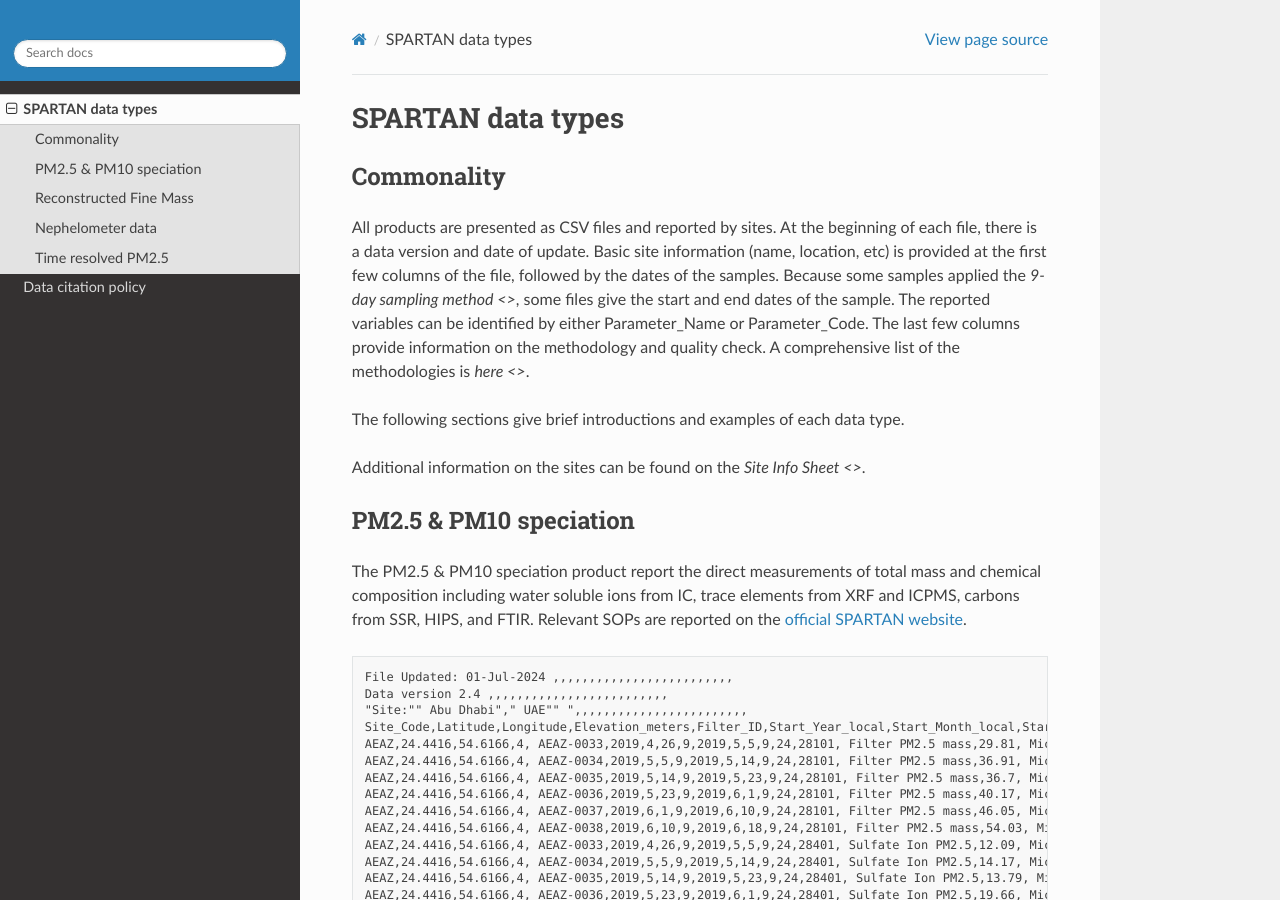
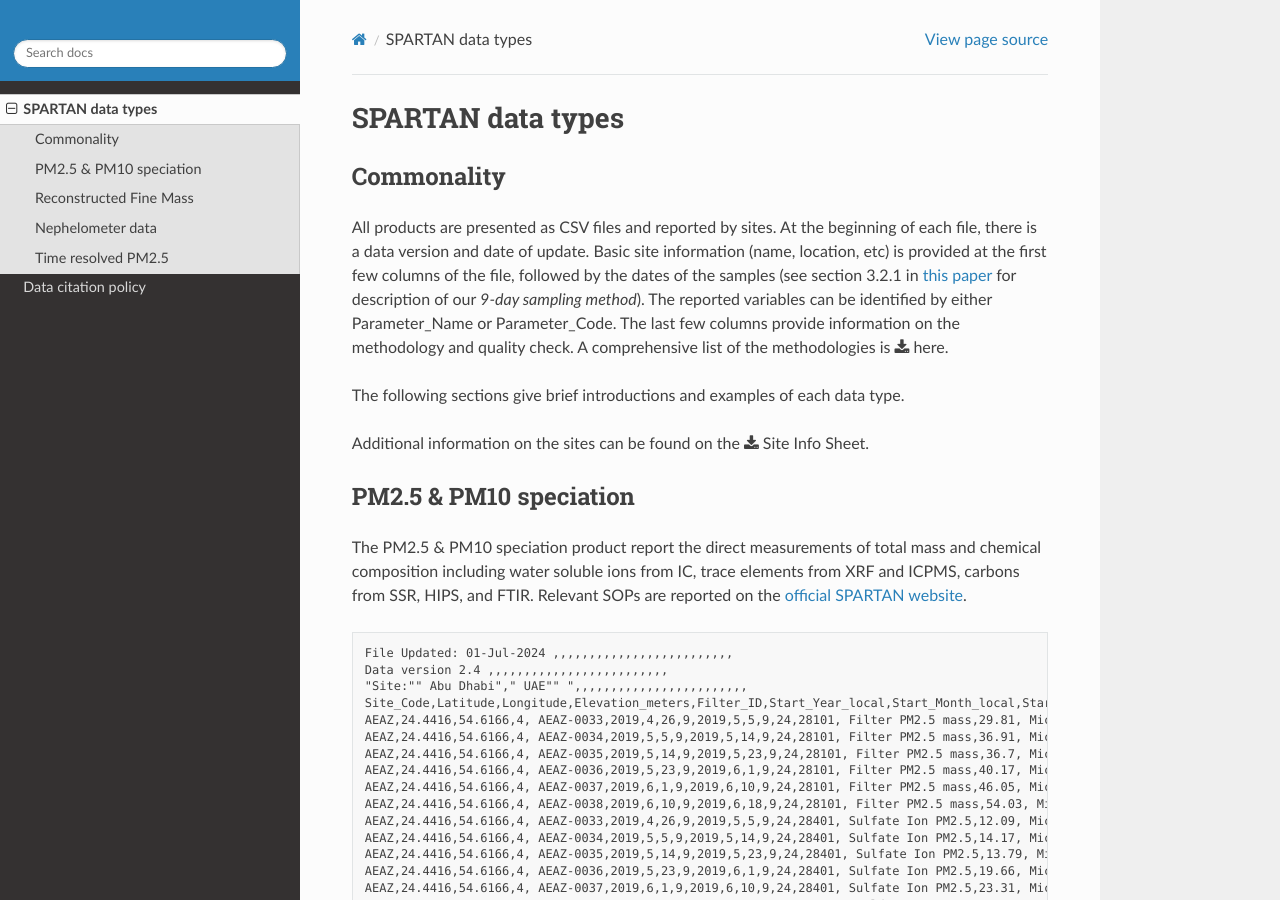
Before and after one commit to Atmospheric-Composition-Analysis-Group/spartan-cloud, a Sphinx documentation site: the page built from docs/source/data_type.rst, in a window 1280 px wide and 900 px high. Built offline with Sphinx 7.4.7 and the Read the Docs theme 2.0.0, drawn with Linux system fonts in a browser that asks for light colours; pages that are not in the unit, such as notebooks, are missing from menus.

Commit message:
Update data_type.rst

```diff
--- a/docs/source/data_type.rst
+++ b/docs/source/data_type.rst
@@ -4,12 +4,11 @@ SPARTAN data types
 .. _commonality:
 Commonality
 ------------
-All products are presented as CSV files and reported by sites. At the beginning of each file, there is a data version and date of update. Basic site information (name, location, etc) is provided at the first few columns of the file, followed by the dates of the samples. Because some samples applied the `9-day sampling method <>`, some files give the start and end dates of the sample. The reported variables can be identified by either Parameter_Name or Parameter_Code. The last few columns provide information on the methodology and quality check. A comprehensive list of the methodologies is `here <>`.
+All products are presented as CSV files and reported by sites. At the beginning of each file, there is a data version and date of update. Basic site information (name, location, etc) is provided at the first few columns of the file, followed by the dates of the samples (see section 3.2.1 in `this paper <https://amt.copernicus.org/articles/8/505/2015/>`_ for description of our *9-day sampling method*). The reported variables can be identified by either Parameter_Name or Parameter_Code. The last few columns provide information on the methodology and quality check. A comprehensive list of the methodologies is :download:`here <files/Sampling_Parameters_Methods_2.3.xlsx>`.
 
 The following sections give brief introductions and examples of each data type.
 
-Additional information on the sites can be found on the `Site Info Sheet <>`.
-
+Additional information on the sites can be found on the :download:`Site Info Sheet <files/Site_details.xlsx>`.
 
 .. _Speciation:
 PM2.5 & PM10 speciation
```
